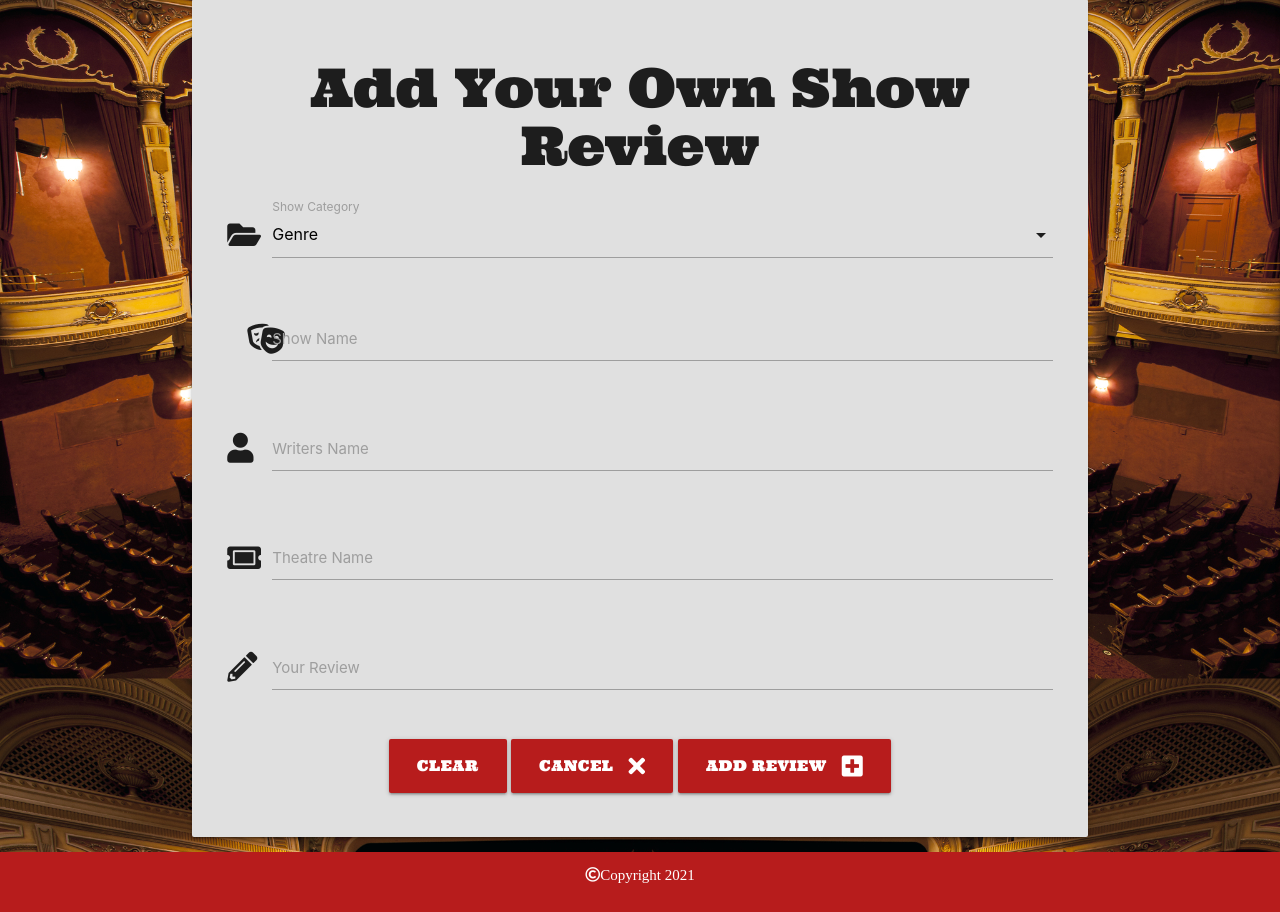
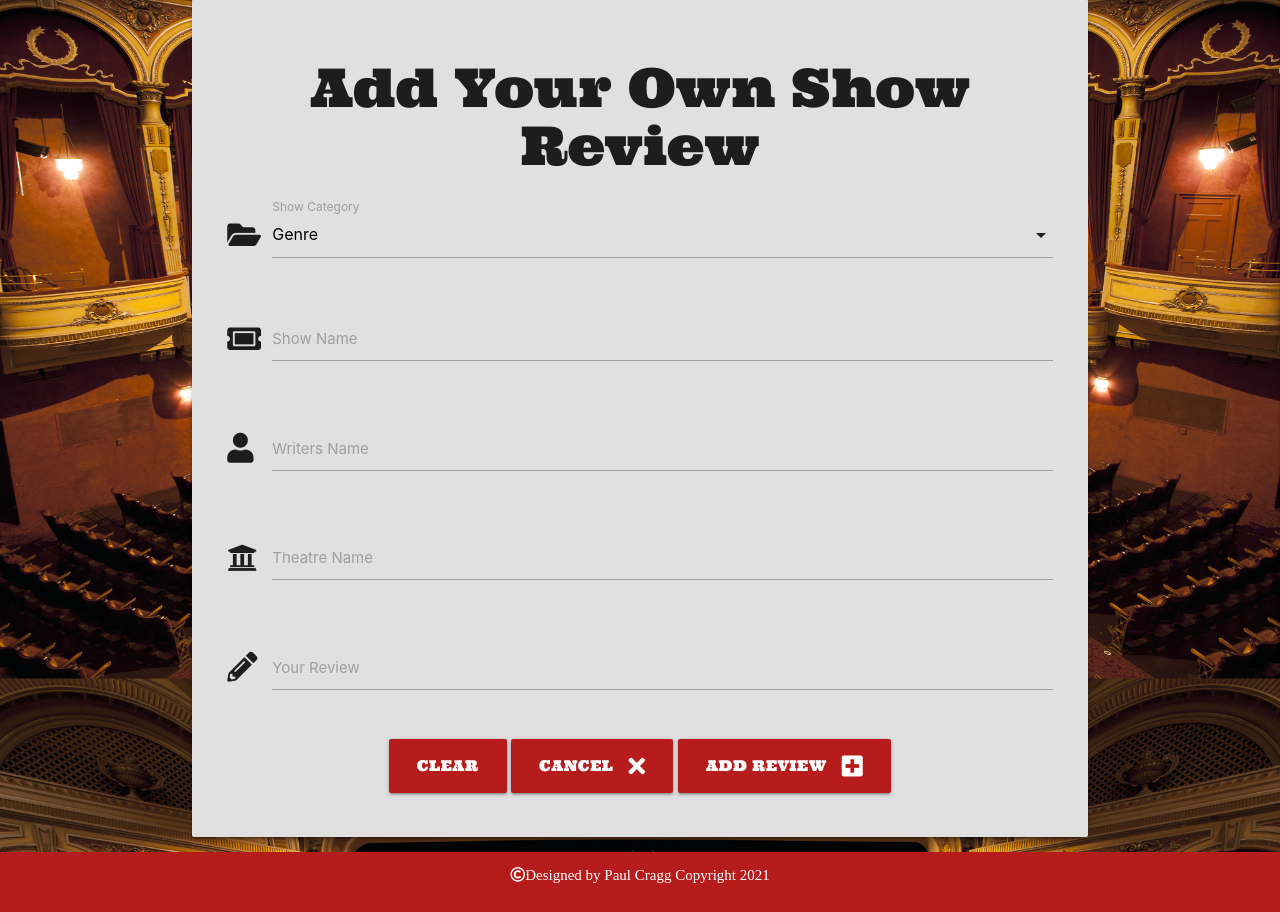
Before and after one commit to Craggy19/theatre_reviews, a Flask app: page /add_show in a window 1280 px wide. Shown: the part 169-1081 px from the top of the page. Run offline with Flask 2, Linux system fonts and the light colour scheme; data that the repository does not hold is empty; some libraries are stand-ins or nearby versions.

Commit message:
adjust show icons

```diff
--- a/templates/add_show.html
+++ b/templates/add_show.html
@@ -19,7 +19,7 @@
       <!--add name of show-->
       <div class="row">
          <div class="input-field col s12">
-            <i class="fas fa-theater-masks prefix"></i>
+            <i class="fas fa-ticket-alt prefix"></i>
             <textarea id="show_name" name="show_name" minlength="5" maxlength="200"
                class="materialize-textarea validate" required></textarea>
             <label for="show_name">Show Name</label>
@@ -36,7 +36,7 @@
       <!--add theatre name-->
       <div class="row">
          <div class="input-field col s12">
-            <i class="fas fa-ticket-alt prefix"></i>
+            <i class="fas fa-university prefix"></i>
             <textarea id="theatre_name" name="theatre_name" class="materialize-textarea validate" required></textarea>
             <label for="theatre_name">Theatre Name</label>
          </div>
--- a/templates/base.html
+++ b/templates/base.html
@@ -91,7 +91,7 @@
         <div class="footer-copyright">
 
             <div class="container-fluid s12 white-text red darken-4">
-                <p class="far fa-copyright">Copyright 2021</p>
+                <p class="far fa-copyright">Designed by Paul Cragg Copyright 2021</p>
             </div>
         </div>
     </footer>
--- a/templates/edit_show.html
+++ b/templates/edit_show.html
@@ -23,7 +23,7 @@
       <!--add name of show-->
       <div class="row">
          <div class="input-field col s12">
-            <i class="fas fa-theater-masks prefix"></i>
+            <i class="fas fa-ticket-alt prefix"></i>
             <textarea id="show_name" name="show_name" minlength="5" maxlength="200"
               class="materialize-textarea validate" required>{{ show.show_name }}</textarea>
             <label for="show_name">Show Name</label>
@@ -40,7 +40,7 @@
       <!--add theatre name-->
       <div class="row">
          <div class="input-field col s12">
-            <i class="fas fa-ticket-alt prefix"></i>
+            <i class="fas fa-university prefix"></i>
             <textarea id="theatre_name" name="theatre_name" class="materialize-textarea validate" required>{{ show.theatre_name }}</textarea>
             <label for="theatre_name">Theatre Name</label>
          </div>
```
